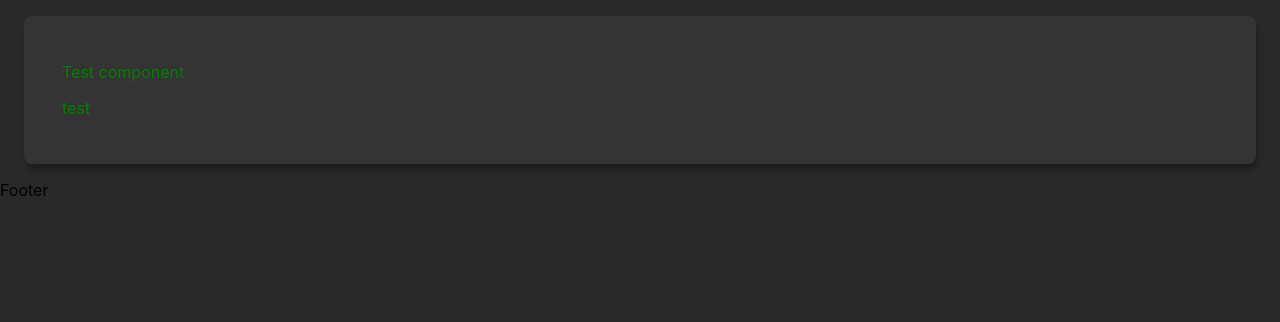
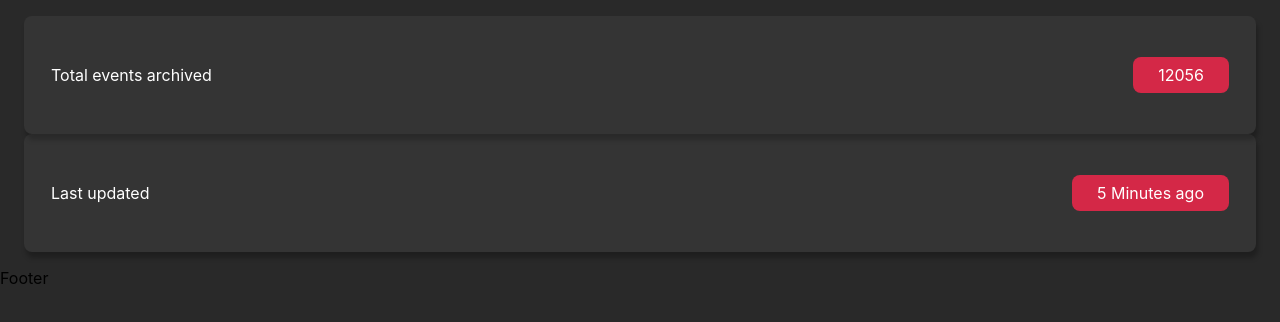
Before and after one commit to Simontaga/crime-scene, a Next.js app: page / in a window 1280 px wide. Shown: the top 322 px of the page. Built offline with nearby package versions, Linux system fonts and the light colour scheme.

Commit message:
Add props, model, interface

```diff
--- /dev/null
+++ b/components/LatestEvents/latestEvents.module.scss
@@ -0,0 +1,3 @@
+.latestEvents {
+    color: red;
+}
--- a/components/SmallInfo/smallInfo.jsx
+++ b/components/SmallInfo/smallInfo.jsx
@@ -1,11 +1,11 @@
 import styles from '../../styles/Entry.module.scss';
 import component from '../SmallInfo/smallInfo.module.scss'
 
-const smallInfo = () => {
+const smallInfo = ({ title, secondary}) => {
     return(
         <div className={`${styles.container} ${component.smallInfo}`}>
-            <p>Test component</p>
-            <p>test</p>
+            <p>{title}</p>
+            <p className={component.smallInfo__secondary}>{secondary}</p>
         </div>
     )
 }
--- a/components/SmallInfo/smallInfo.module.scss
+++ b/components/SmallInfo/smallInfo.module.scss
@@ -1,18 +1,26 @@
 @import '../../styles/config/breakpoints';
+@import '../../styles/config/colors';
 
 .smallInfo {
-    color: purple;
-    padding: 1.875rem 2.375rem;
-}
+    padding: 1rem 1.5rem;
+    display: flex;
+    justify-content: space-between;
+    align-items: center;
 
-@media all and (min-width: $breakpoint-tablet) {
-    .smallInfo {
-        color: red;
+    p {
+        margin: 0;
+        color: $color-text;
+    }
+
+    &__secondary {
+        background-color: $color-secondary;
+        padding: .5rem 1.5625rem;
+        border-radius: .5rem;
     }
 }
 
 @media all and (min-width: $breakpoint-desktop) {
     .smallInfo {
-        color: green;
+        padding: 2.5625rem 1.6875rem;
     }
 }
--- a/pages/index.tsx
+++ b/pages/index.tsx
@@ -14,7 +14,8 @@ const Home: NextPage = () => {
       </Head>
 
       <main className={styles.page}>
-        {smallInfo()}
+        {smallInfo({title: 'Total events archived', secondary: '12056'})}
+        {smallInfo({title: 'Last updated', secondary: '5 Minutes ago'})}
       </main>
 
       <footer className={styles.footer}>
--- a/styles/config/_colors.scss
+++ b/styles/config/_colors.scss
@@ -1,4 +1,5 @@
-$bg-gray: #292929;
-$light-gray: rgba(255, 255, 255, 0.05);
-$secondary: #D42847;
-$third: #1B5AD5;
+$color-bg-gray: #292929;
+$color-light-gray: rgba(255, 255, 255, 0.05);
+$color-secondary: #D42847;
+$color-third: #1B5AD5;
+$color-text: #FFFFFF;
--- a/styles/config/_containers.scss
+++ b/styles/config/_containers.scss
@@ -2,7 +2,7 @@
 @import '../config/special';
 
 .container {
-    background-color: $light-gray;
+    background-color: $color-light-gray;
     border-radius: .5rem;
     box-shadow: $shadow;
 }
--- a/styles/globals.scss
+++ b/styles/globals.scss
@@ -2,7 +2,7 @@
 
 html,
 body {
-  background-color: $bg-gray;
+  background-color: $color-bg-gray;
   padding: 0;
   margin: 0;
   font-family: -apple-system, BlinkMacSystemFont, Segoe UI, Roboto, Oxygen,
```
Also changed, not shown: components/LatestEvents/latestEvents.tsx (added, +17 -0 lines), interfaces/IEvent.ts (added, +13 -0 lines), models/event.ts (added, +24 -0 lines).
